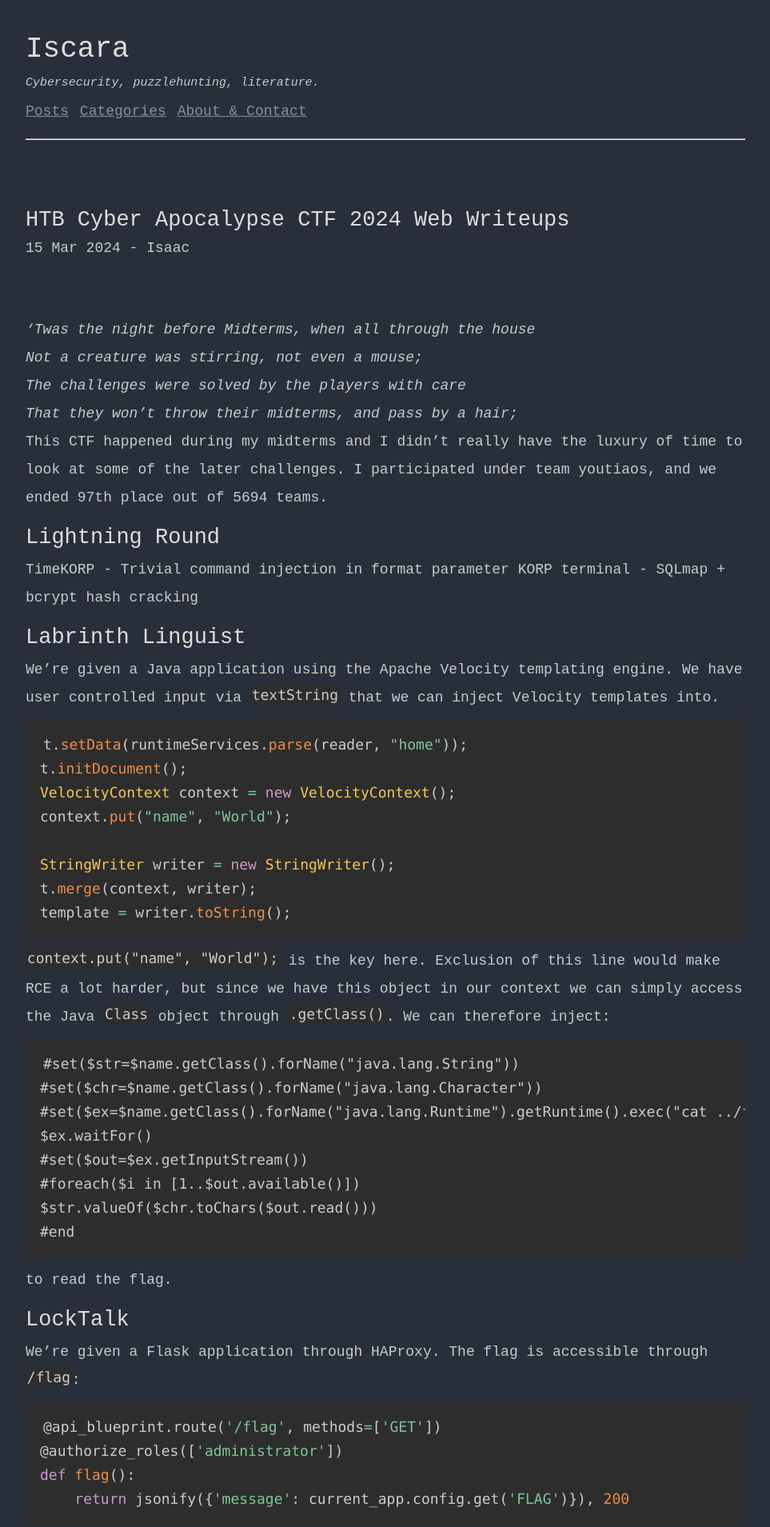
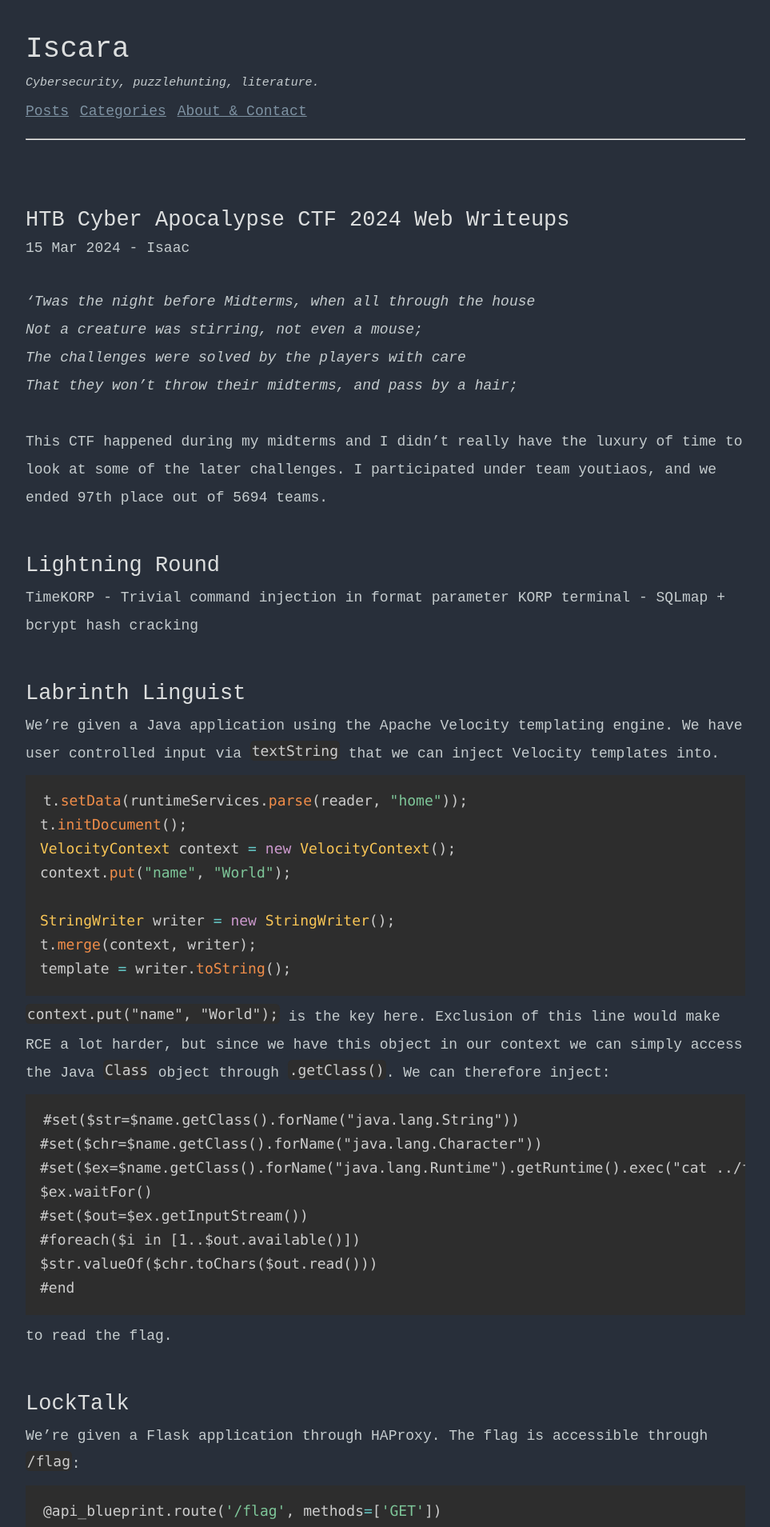
Before and after one commit to Iscaraca/Iscaraca.github.io, a Jekyll site: the page built from CTF Writeups/_posts/2024-03-15-htb-cyber-apoc-2024.md, in a window 1280 px wide. Shown: the top 1909 px of the page at 80% size, without its empty margins (158-1121 px from the left). Built offline with Jekyll 4.4.1, drawn with Linux system fonts in a browser that asks for light colours.

Commit message:
Fix formatting for HTB

````diff
--- a/CTF Writeups/_posts/2024-03-15-htb-cyber-apoc-2024.md
+++ b/CTF Writeups/_posts/2024-03-15-htb-cyber-apoc-2024.md
@@ -6,19 +6,22 @@
 
 {% raw %}
 
-<br>
 
 _'Twas the night before Midterms, when all through the house_ <br>
 _Not a creature was stirring, not even a mouse;_ <br>
 _The challenges were solved by the players with care_ <br>
-_That they won't throw their midterms, and pass by a hair;_ <br>
+_That they won't throw their midterms, and pass by a hair;_ <br><br>
 
 This CTF happened during my midterms and I didn't really have the luxury of time to look at some of the later challenges. I participated under team youtiaos, and we ended 97th place out of 5694 teams.
+
+<br>
 
 ## Lightning Round
 
 TimeKORP - Trivial command injection in format parameter
 KORP terminal - SQLmap + bcrypt hash cracking
+
+<br>
 
 ## Labrinth Linguist
 
@@ -49,6 +52,8 @@
 ```
 
 to read the flag.
+
+<br>
 
 ## LockTalk
 
@@ -114,6 +119,8 @@
 ```
 
 Using [CVE-2022-39227](https://nvd.nist.gov/vuln/detail/CVE-2022-39227) will allow us to bypass authentication and masquerade as an administrator.
+
+<br>
 
 ## Testimonial
 
@@ -239,6 +246,8 @@
 
 All we need to do is create a new file with one of these extensions and we can retrieve the flag.
 
+<br>
+
 ## SerialFlow
 
 I had no time to solve this one, but I took a quick look at the challenge. It uses a vulnerable version of `py-memcached` to store the session cookie, which uses unsafe pickle deserialization methods. I tried a few encoding methods to upload a simple payload during the last few hours of the CTF, but none of them worked.
````
